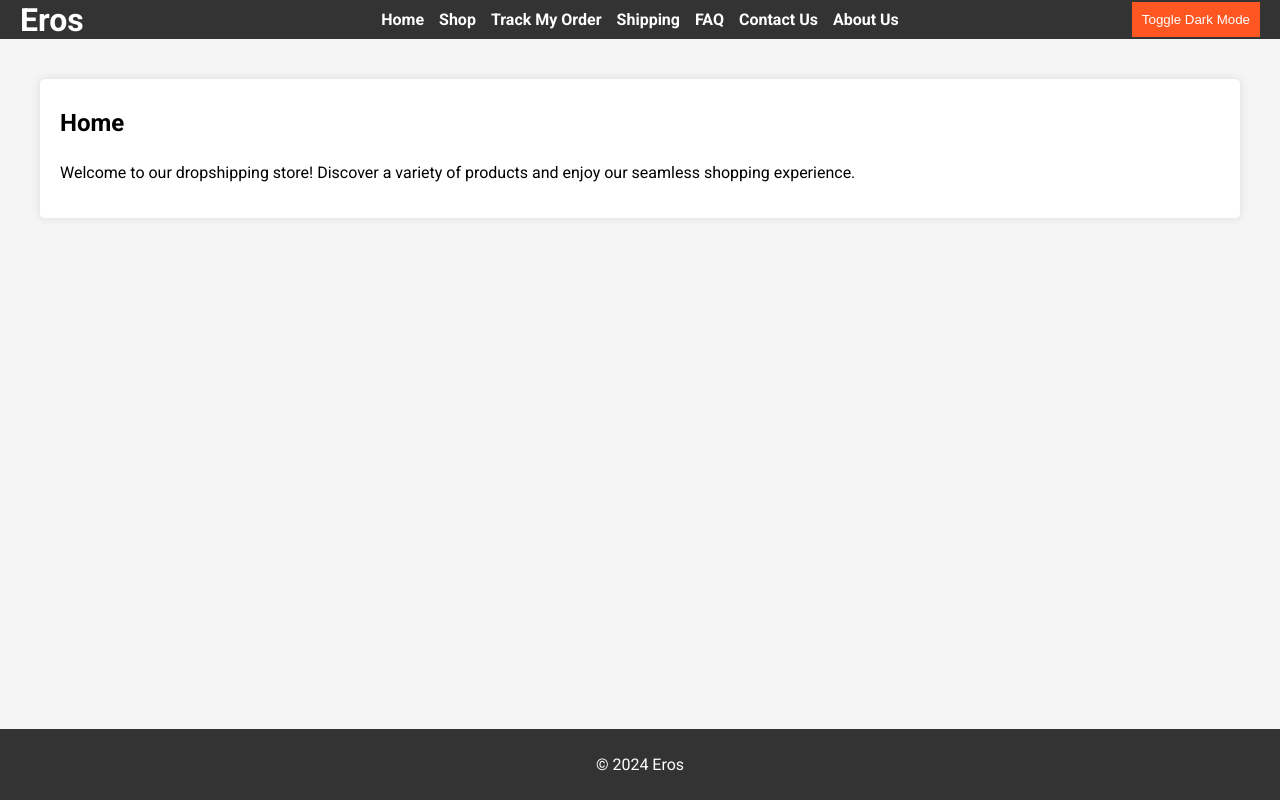
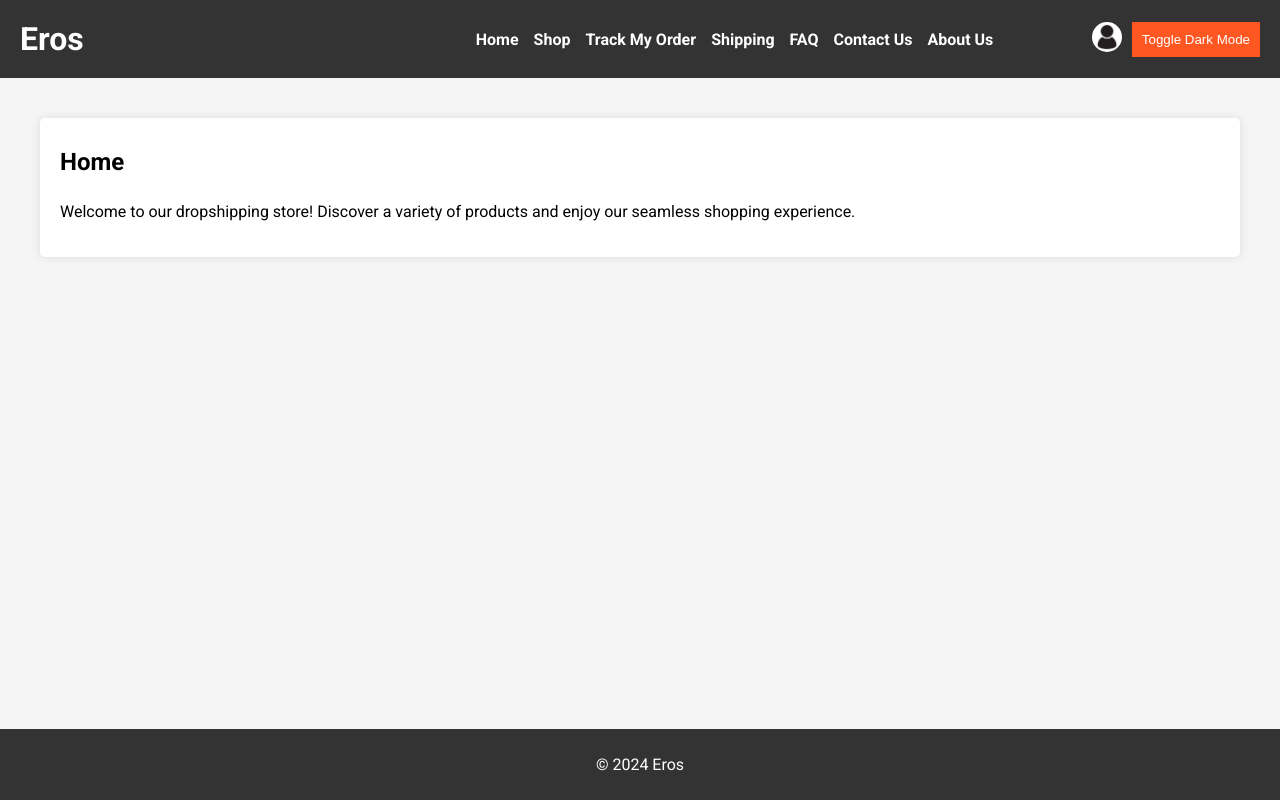
Before and after one commit to upperhandism/upperhandism.github.io, a plain HTML site: page index.html in a window 1280 px wide. Drawn offline with Linux system fonts and the light colour scheme.

Commit message:
Fixed profile icon positioning and centered navigation menu

```diff
--- a/styles.css
+++ b/styles.css
@@ -11,18 +11,18 @@ header {
     color: #fff;
     padding: 10px 20px;
     display: flex;
-    justify-content: center;
+    justify-content: space-between; /* Space elements evenly */
     align-items: center;
     position: relative;
 }
 
 header h1 {
     margin: 0;
-    position: absolute;
-    left: 20px; /* Adjust as needed */
+    flex: 1; /* Allow it to take up space */
 }
 
 nav {
+    flex: 2; /* Allow it to take up more space */
     display: flex;
     justify-content: center;
 }
@@ -42,18 +42,16 @@ nav ul li a {
 }
 
 .profile-icon, #dark-mode-toggle {
-    position: absolute;
-    right: 20px; /* Aligns both the profile icon and dark mode toggle */
-}
-
-.profile-icon {
-    right: 60px; /* Ensures the profile icon is left of the dark mode button */
+    position: relative;
+    display: flex;
+    align-items: center;
 }
 
 .profile-icon img {
     width: 30px;
     height: 30px;
     border-radius: 50%;
+    margin-right: 10px;
 }
 
 #dark-mode-toggle {
```
